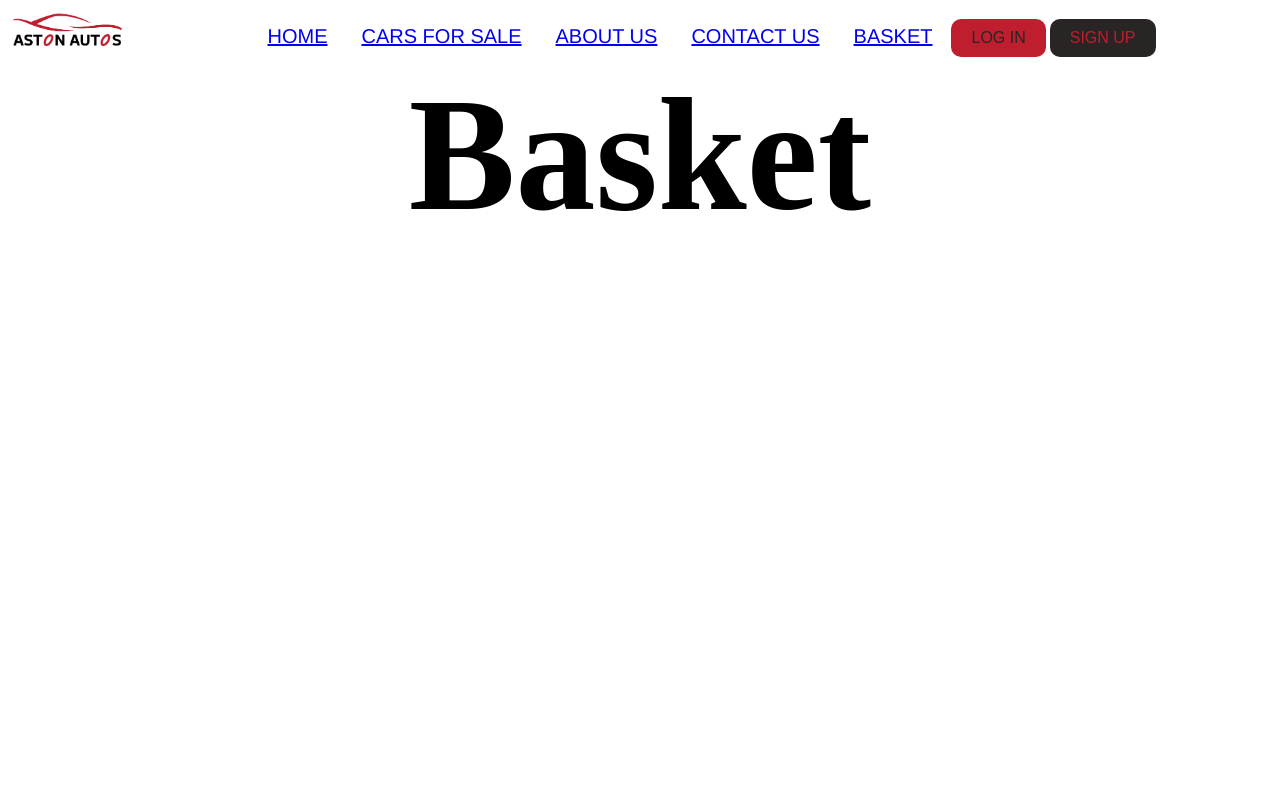
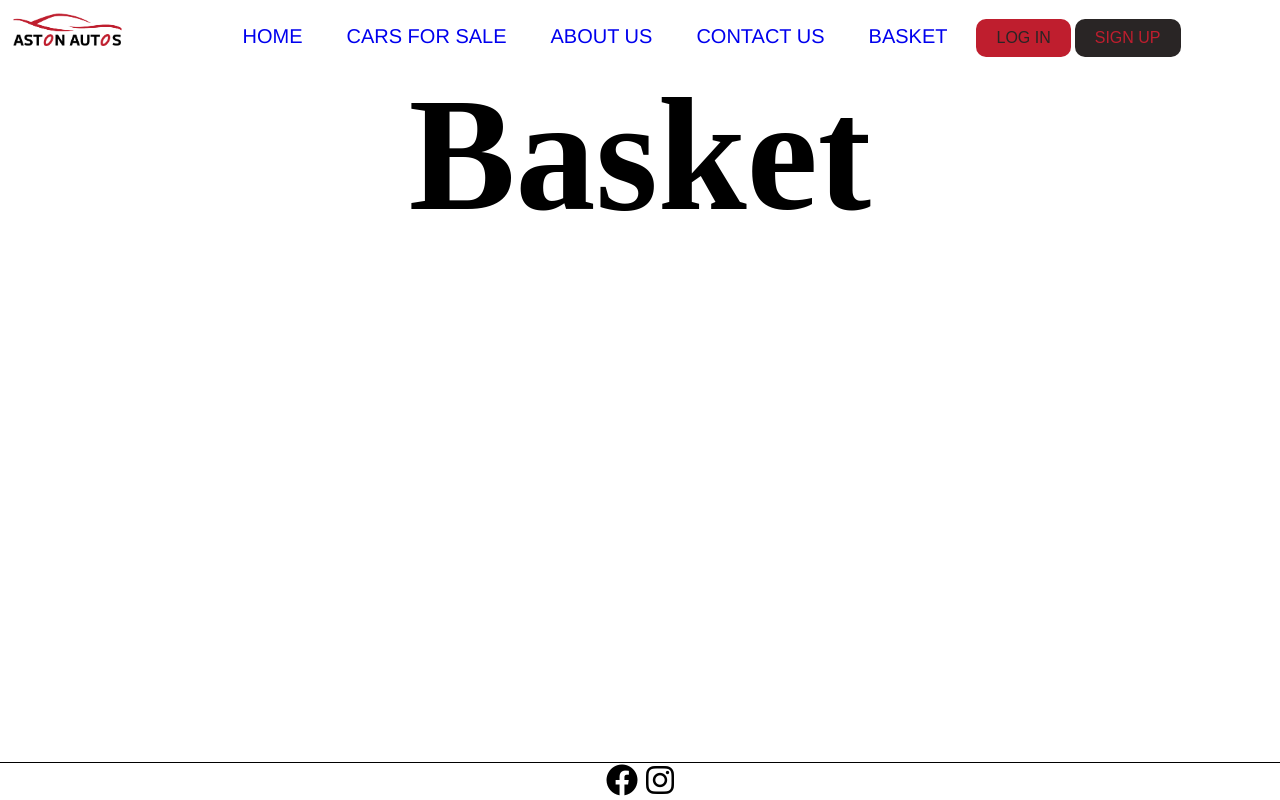
Before and after one commit to zishvn1/TP-20-02-2023, a PHP site: page /basket.php in a window 1280 px wide. Run offline with PHP 8.4, Linux system fonts and the light colour scheme; some libraries are stand-ins or nearby versions.

Commit message:
updates to the index and added a footer

```diff
--- a/aboutus.php
+++ b/aboutus.php
@@ -19,5 +19,7 @@
 
     <h1>About Us</h1>
 
+    <?php include 'footer.php' ?>
+
 </body>
 </html>
--- a/basket.php
+++ b/basket.php
@@ -19,5 +19,7 @@
 
     <h1>Basket</h1>
 
+    <?php include 'footer.php' ?>
+
 </body>
 </html>
--- a/contactdetails.php
+++ b/contactdetails.php
@@ -19,5 +19,7 @@
 
     <h1>Contact Details</h1>
 
+    <?php include 'footer.php' ?>
+
 </body>
 </html>
--- /dev/null
+++ b/footer.php
@@ -0,0 +1,48 @@
+<!DOCTYPE html>
+<html lang="en">
+
+<head>
+    <meta charset="UTF-8">
+    <meta http-equiv="X-UA-Compatible" content="IE=edge">
+    <meta name="viewport" content="width=device-width, initial-scale=1.0">
+    <title>Footer</title>
+    <link rel="stylesheet" href="https://cdnjs.cloudflare.com/ajax/libs/font-awesome/6.3.0/css/all.min.css" integrity="sha512-SzlrxWUlpfuzQ+pcUCosxcglQRNAq/DZjVsC0lE40xsADsfeQoEypE+enwcOiGjk/bSuGGKHEyjSoQ1zVisanQ==" crossorigin="anonymous" referrerpolicy="no-referrer" />
+</head>
+
+<style>
+    .footer {
+        position: fixed;
+        left: 0;
+        bottom: 0;
+        width: 100%;
+        background-color: white;
+        text-align: center;
+        font-size: 2em;
+        border-top: 1px solid black;
+        z-index: 200;
+    }
+
+    .fa-facebook {
+        color: black;
+    }
+
+    .fa-instagram {
+        color: black;
+    }
+
+</style>
+
+<body>
+
+    <div class="footer">
+        <a href="https://www.facebook.com">
+            <i class="fa-brands fa-facebook"></i>
+        </a>
+        <a href="https://www.instagram.com">
+            <i class="fa-brands fa-instagram"></i>
+        </a>
+    </div>
+
+</body>
+
+</html>
--- a/login.php
+++ b/login.php
@@ -19,5 +19,7 @@
 
     <h1>Log in</h1>
 
+    <?php include 'footer.php' ?>
+
 </body>
 </html>
--- a/navbar.php
+++ b/navbar.php
@@ -8,6 +8,7 @@
         * {
             padding: 0;
             margin: 0;
+            text-decoration: none;
         }
 
         #navbar {
@@ -28,11 +29,13 @@
             font-family: 'Franklin Gothic Medium', 'Arial Narrow', Arial, sans-serif;
             font-size: 20px;
             color: grey !important;
+            margin-right: 10px;
         }
 
         a:visited {
             text-decoration: none;
             color: grey !important;
+            text-decoration: none;
         }
 
         .logo {
--- a/products.php
+++ b/products.php
@@ -19,5 +19,7 @@
 
     <h1>Products</h1>
 
+    <?php include 'footer.php' ?>
+
 </body>
 </html>
```
Also changed, not shown: index.php (+35 -2 lines), images/Logo_AUDI.png (added), images/Logo_BWM.png (added), images/Logo_MB.png (added), images/Logo_Toyota.png (added), images/Logo_WW.png (added).
